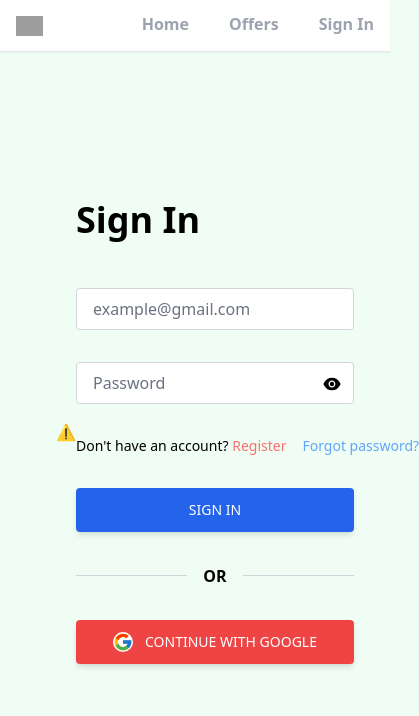
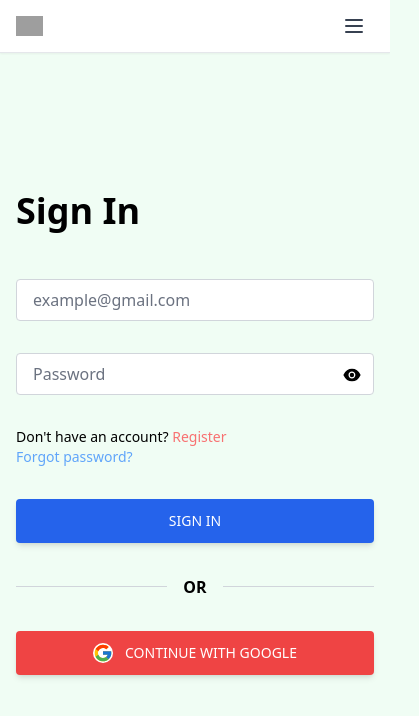
Before and after one commit to congsanhle99/realtor, a React (Create React App) app: page /sign-in in a window 390 px wide. Shown: the top 716 px of the page, 419 px wide, since content can reach past the window. Built offline with nearby package versions, Linux system fonts and the light colour scheme; no server answers; grey boxes are pictures that could not be loaded.

Commit message:
[26102022] Responsive - fix something

```diff
--- a/src/components/Header.jsx
+++ b/src/components/Header.jsx
@@ -3,6 +3,7 @@ import { useLocation, useNavigate } from "react-router-dom";
 import { getAuth, onAuthStateChanged } from "firebase/auth";
 function Header() {
   const [pageState, setPageState] = useState("Sign In");
+  const [navbar, setNavbar] = useState(false);
   const location = useLocation();
   const navigate = useNavigate();
   const auth = getAuth();
@@ -21,8 +22,8 @@ function Header() {
   };
   return (
     <div className="sticky top-0 z-40 bg-white border-b shadow-sm">
-      <header className="flex items-center justify-between px-4 max-w-7xl mx-auto">
-        <div>
+      <header className="relative flex items-center justify-between px-4 max-w-7xl mx-auto">
+        <div className="py-4">
           <img
             className="h-5 cursor-pointer"
             src="https://static.rdc.moveaws.com/images/logos/rdc-logo-default.svg"
@@ -30,7 +31,7 @@ function Header() {
             onClick={() => navigate("/")}
           />
         </div>
-        <div>
+        <div className="hidden sm:block">
           <ul className="flex space-x-10">
             <li
               className={`py-3 text-md font-semibold text-gray-400 border-b-[3px] border-b-transparent cursor-pointer ${
@@ -58,7 +59,65 @@ function Header() {
             </li>
           </ul>
         </div>
+        {/* icon */}
+        <div className="sm:hidden">
+          <button className="p-2 text-gray-700 rounded-md outline-none" onClick={() => setNavbar(!navbar)}>
+            {navbar ? (
+              <svg xmlns="http://www.w3.org/2000/svg" className="w-6 h-6" viewBox="0 0 20 20" fill="currentColor">
+                <path
+                  fillRule="evenodd"
+                  d="M4.293 4.293a1 1 0 011.414 0L10 8.586l4.293-4.293a1 1 0 111.414 1.414L11.414 10l4.293 4.293a1 1 0 01-1.414 1.414L10 11.414l-4.293 4.293a1 1 0 01-1.414-1.414L8.586 10 4.293 5.707a1 1 0 010-1.414z"
+                  clipRule="evenodd"
+                />
+              </svg>
+            ) : (
+              <svg
+                xmlns="http://www.w3.org/2000/svg"
+                className="w-6 h-6"
+                fill="none"
+                viewBox="0 0 24 24"
+                stroke="currentColor"
+                strokeWidth={2}
+              >
+                <path strokeLinecap="round" strokeLinejoin="round" d="M4 6h16M4 12h16M4 18h16" />
+              </svg>
+            )}
+          </button>
+        </div>
       </header>
+      {/* mobile menu */}
+      <div
+        className={` bg-white w-full shadow-md sm:hidden rounded-b-md top-[20px] flex flex-1 justify-center pb-3 mt-8 border-t-2 ${
+          navbar ? "block" : "hidden"
+        }`}
+      >
+        <ul className="items-center justify-center md:flex md:space-x-6 md:space-y-0">
+          <li
+            className={`py-3 text-md font-semibold text-gray-400 border-b-[3px] border-b-transparent cursor-pointer ${
+              pathMatchRoute("/") && "text-black border-b-red-500"
+            }`}
+            onClick={() => navigate("/")}
+          >
+            Home
+          </li>
+          <li
+            className={`py-3 text-md font-semibold text-gray-400 border-b-[3px] border-b-transparent cursor-pointer ${
+              pathMatchRoute("/offers") && "text-black border-b-red-500"
+            }`}
+            onClick={() => navigate("/offers")}
+          >
+            Offers
+          </li>
+          <li
+            className={`py-3 text-md font-semibold text-gray-400 border-b-[3px] border-b-transparent cursor-pointer ${
+              (pathMatchRoute("/sign-in") || pathMatchRoute("/profile")) && "text-black border-b-red-500"
+            }`}
+            onClick={() => navigate("/profile")}
+          >
+            {pageState}
+          </li>
+        </ul>
+      </div>
     </div>
   );
 }
--- a/src/pages/Category.jsx
+++ b/src/pages/Category.jsx
@@ -82,7 +82,7 @@ function Category() {
               ))}
             </ul>
           </main>
-          {lastFetchListing && (
+          {lastFetchListing && lastFetchListing.length >= 8 && (
             <div className="flex items-center justify-center">
               <button
                 className="bg-white px-3 py-1.5 text-gray-700 border border-gray-300 mb-6 mt-6 hover:border-slate-600 hover:scale-105 rounded transition duration-300 ease-in-out"
--- a/src/pages/Home.jsx
+++ b/src/pages/Home.jsx
@@ -25,7 +25,6 @@ function Home() {
           });
         });
         setOfferListings(listings);
-        console.log(listings);
       } catch (error) {
         console.log(error);
       }
@@ -52,7 +51,6 @@ function Home() {
           });
         });
         setRentListings(listings);
-        console.log(listings);
       } catch (error) {
         console.log(error);
       }
@@ -79,7 +77,6 @@ function Home() {
           });
         });
         setSaleListings(listings);
-        console.log(listings);
       } catch (error) {
         console.log(error);
       }
@@ -89,7 +86,7 @@ function Home() {
 
   return (
     <div>
-      <Slider />
+      <Slider className="overflow-auto scrollbar-hide" />
       {/* Offers */}
       <div className="max-w-7xl mx-auto pt-4 space-y-6">
         {offerListings && offerListings.length > 0 && (
--- a/src/pages/Listing.jsx
+++ b/src/pages/Listing.jsx
@@ -30,7 +30,6 @@ function Listing() {
       }
     };
     fetchListing();
-    console.log("listing", listing);
   }, [params.listingId]);
 
   if (loading) {
@@ -91,21 +90,21 @@ function Listing() {
             <span className="font-semibold">Description - </span>
             {listing.description}
           </p>
-          <ul className="flex items-center space-x-2 sm:space-x-10 text-sm font-semibold">
+          <ul className="grid grid-cols-2 gap-2 sm:flex items-center sm:space-x-10 text-sm font-semibold">
             <li className="flex items-center whitespace-nowrap">
-              <FaBed className="text-lg mr-1" />
+              <FaBed className="text-sm sm:text-lg mr-1" />
               {+listing.bedrooms > 1 ? `${listing.bedrooms} Beds` : "1 Bed"}
             </li>
             <li className="flex items-center whitespace-nowrap">
-              <FaBath className="text-lg mr-1" />
+              <FaBath className="text-sm sm:text-lg mr-1" />
               {+listing.bathrooms > 1 ? `${listing.bathrooms} Baths` : "1 Bath"}
             </li>
             <li className="flex items-center whitespace-nowrap">
-              <FaParking className="text-lg mr-1" />
+              <FaParking className="text-sm sm:text-lg mr-1" />
               {+listing.parking ? "Parking Sport" : "No Parking"}
             </li>
             <li className="flex items-center whitespace-nowrap">
-              <FaChair className="text-lg mr-1" />
+              <FaChair className="text-sm sm:text-lg mr-1" />
               {+listing.furnished > 1 ? "Furnished" : "Not furnished"}
             </li>
           </ul>
--- a/src/pages/Offers.jsx
+++ b/src/pages/Offers.jsx
@@ -78,7 +78,7 @@ function Offers() {
               ))}
             </ul>
           </main>
-          {lastFetchListing && (
+          {lastFetchListing && lastFetchListing.length >= 8 && (
             <div className="flex items-center justify-center">
               <button
                 className="bg-white px-3 py-1.5 text-gray-700 border border-gray-300 mb-6 mt-6 hover:border-slate-600 hover:scale-105 rounded transition duration-300 ease-in-out"
--- a/src/pages/Profile.jsx
+++ b/src/pages/Profile.jsx
@@ -52,18 +52,14 @@ function Profile() {
     const fetchUserListing = async () => {
       const listingRef = collection(db, "listings");
       const q = query(listingRef, where("userRef", "==", auth.currentUser.uid), orderBy("timestamp", "desc"));
-      console.log("q", q);
       const querSnap = await getDocs(q);
-      console.log("querSnap", querSnap);
       let listings = [];
       querSnap.forEach((doc) => {
-        console.log("doc", doc);
         return listings.push({
           id: doc.id,
           data: doc.data(),
         });
       });
-      console.log("listings", listings);
       setListings(listings);
       setLoading(false);
     };
@@ -112,7 +108,6 @@ function Profile() {
 
             <div className="flex justify-between whitespace-nowrap">
               <p className="flex items-center justify-between">
-                Do you want change your name?{" "}
                 <span
                   className="ml-2 bg-blue-500 text-white font-medium px-6 py-2 rounded border border-blue-500 hover:text-blue-700 hover:bg-transparent transition duration-300 ease-in-out cursor-pointer"
                   onClick={() => {
@@ -120,7 +115,7 @@ function Profile() {
                     setChangeDetail((prev) => !prev);
                   }}
                 >
-                  {changeDetail ? "Save Change" : "Edit"}
+                  {changeDetail ? "Save Change" : "Edit Profile"}
                 </span>
               </p>
               <p
--- a/src/pages/SignIn.jsx
+++ b/src/pages/SignIn.jsx
@@ -37,9 +37,9 @@ function SignIn() {
   };
 
   return (
-    <section className="px-14">
+    <section className="px-4 sm:px-14">
       <div className="h-[90vh] flex items-center ">
-        <div className="h-[400px] md:w-[50%]">
+        <div className="h-[400px] md:w-[50%] hidden sm:block">
           <lottie-player
             src="https://assets1.lottiefiles.com/packages/lf20_q5pk6p1k.json"
             background="transparent"
@@ -82,7 +82,7 @@ function SignIn() {
                 />
               )}
             </div>
-            <div className="flex items-center justify-between whitespace-nowrap text-sm md:text-base gap-4">
+            <div className="sm:flex items-center justify-between whitespace-nowrap text-sm md:text-base gap-4">
               <p>
                 Don't have an account?{" "}
                 <Link to="/sign-up" className="text-red-400 hover:text-red-600 transition">
--- a/src/pages/SignUp.jsx
+++ b/src/pages/SignUp.jsx
@@ -45,9 +45,9 @@ function SignUp() {
   };
 
   return (
-    <section className="px-14">
+    <section className="px-4 sm:px-14">
       <div className="h-[90vh] flex items-center ">
-        <div className="h-[400px] md:w-[50%]">
+        <div className="hidden sm:block h-[400px] md:w-[50%]">
           <lottie-player
             src="https://assets1.lottiefiles.com/packages/lf20_q5pk6p1k.json"
             background="transparent"
@@ -99,7 +99,7 @@ function SignUp() {
                 />
               )}
             </div>
-            <div className="flex items-center justify-between whitespace-nowrap text-sm md:text-base gap-4">
+            <div className="sm:flex items-center justify-between whitespace-nowrap text-sm md:text-base gap-4">
               <p>
                 You have an account?{" "}
                 <Link to="/sign-in" className="text-red-400 hover:text-red-600 transition">
```
